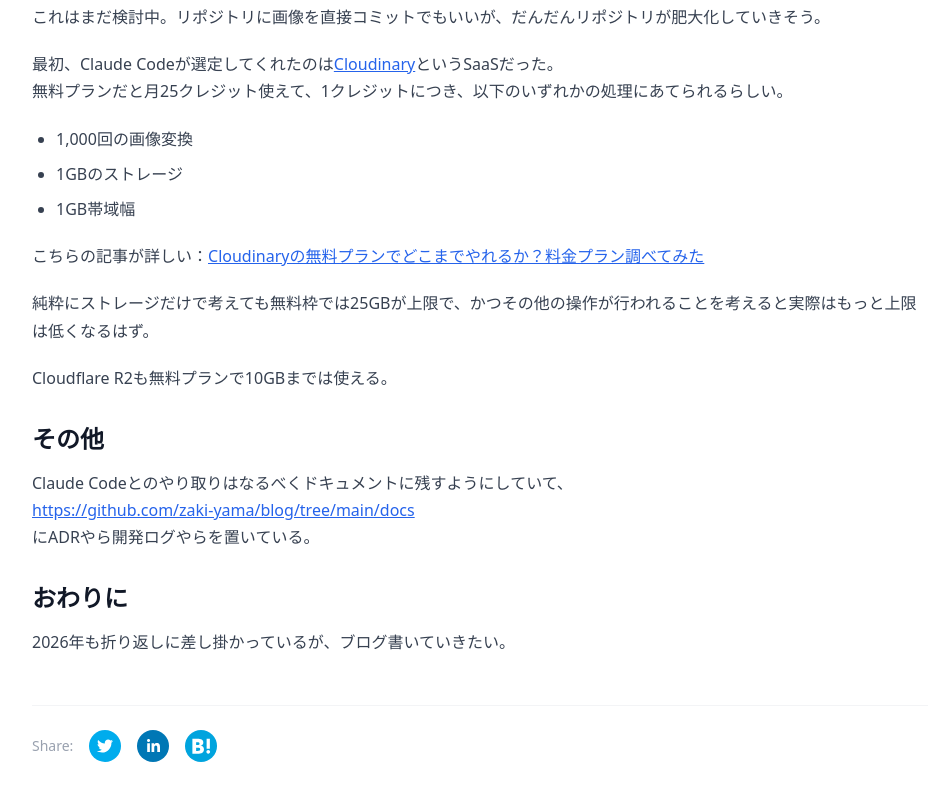
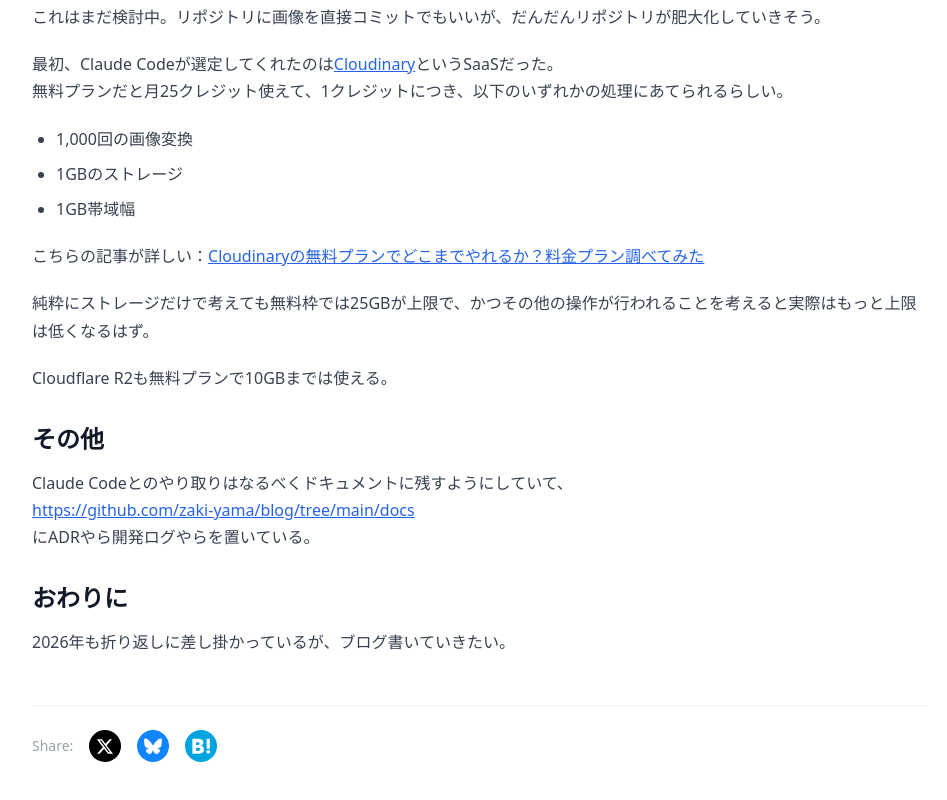
Before and after one commit to zaki-yama/blog, an Astro site: page /posts/first-post in a window 1280 px wide. Shown: the part 1488-2288 px from the top of the page, without its empty margins (160-1107 px from the left). Built offline with nearby package versions, Linux system fonts and the light colour scheme; Astro itself is replaced by a stand-in of ours; no server answers.

Commit message:
fix: use X and Bluesky share buttons instead of Twitter and LinkedIn

```diff
--- a/src/components/SocialShareButtons.tsx
+++ b/src/components/SocialShareButtons.tsx
@@ -1,10 +1,10 @@
 import {
+  BlueskyIcon,
+  BlueskyShareButton,
   HatenaIcon,
   HatenaShareButton,
-  LinkedinIcon,
-  LinkedinShareButton,
-  TwitterIcon,
-  TwitterShareButton,
+  XIcon,
+  XShareButton,
 } from 'react-share';
 
 interface SocialShareButtonsProps {
@@ -18,13 +18,13 @@
     <div className="flex items-center gap-4">
       <span className="text-sm text-gray-400 dark:text-gray-500">Share:</span>
 
-      <TwitterShareButton url={url} title={title}>
-        <TwitterIcon size={32} round />
-      </TwitterShareButton>
+      <XShareButton url={url} title={title}>
+        <XIcon size={32} round />
+      </XShareButton>
 
-      <LinkedinShareButton url={url} title={title}>
-        <LinkedinIcon size={32} round />
-      </LinkedinShareButton>
+      <BlueskyShareButton url={url} title={title}>
+        <BlueskyIcon size={32} round />
+      </BlueskyShareButton>
 
       <HatenaShareButton url={url} title={title}>
         <HatenaIcon size={32} round />
```
